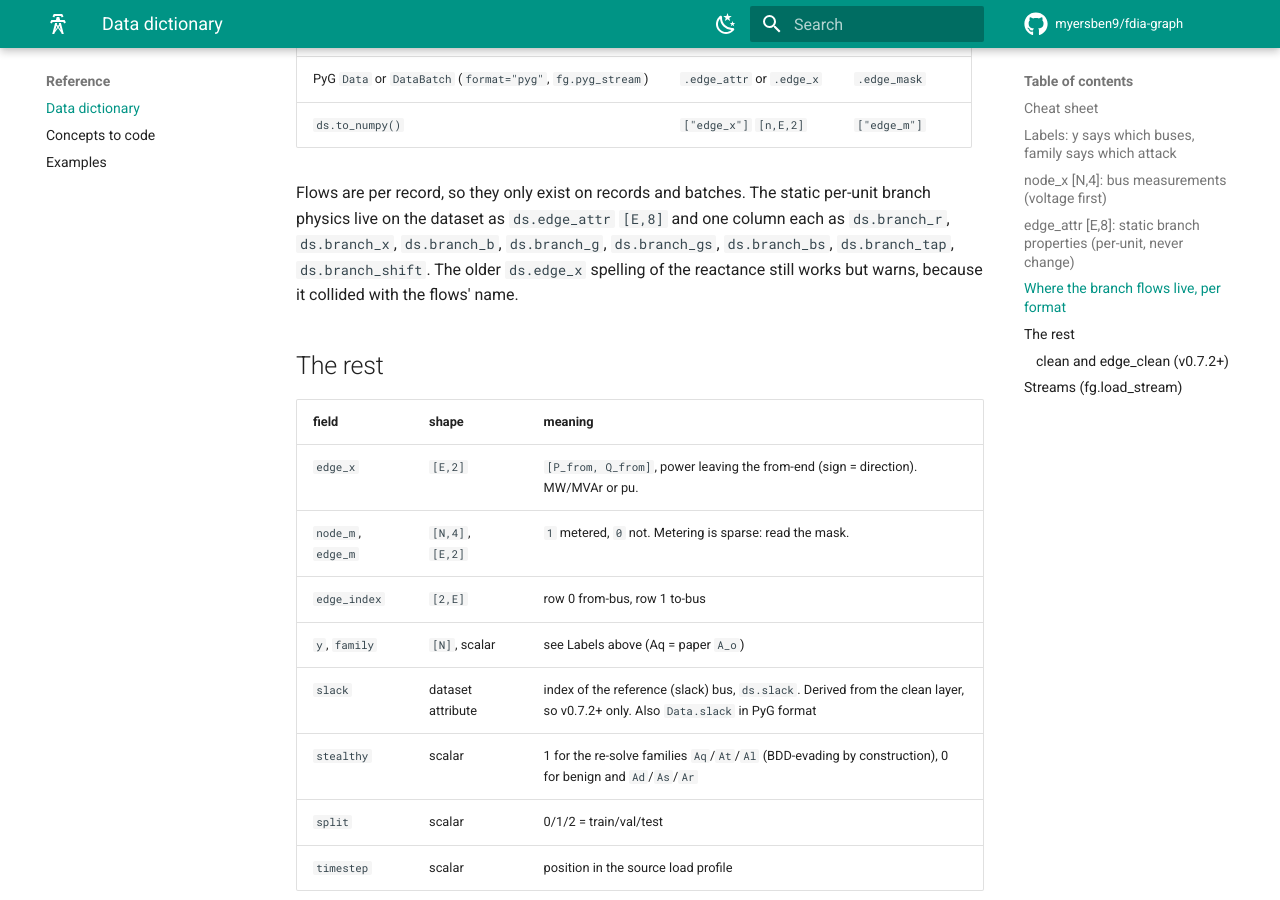
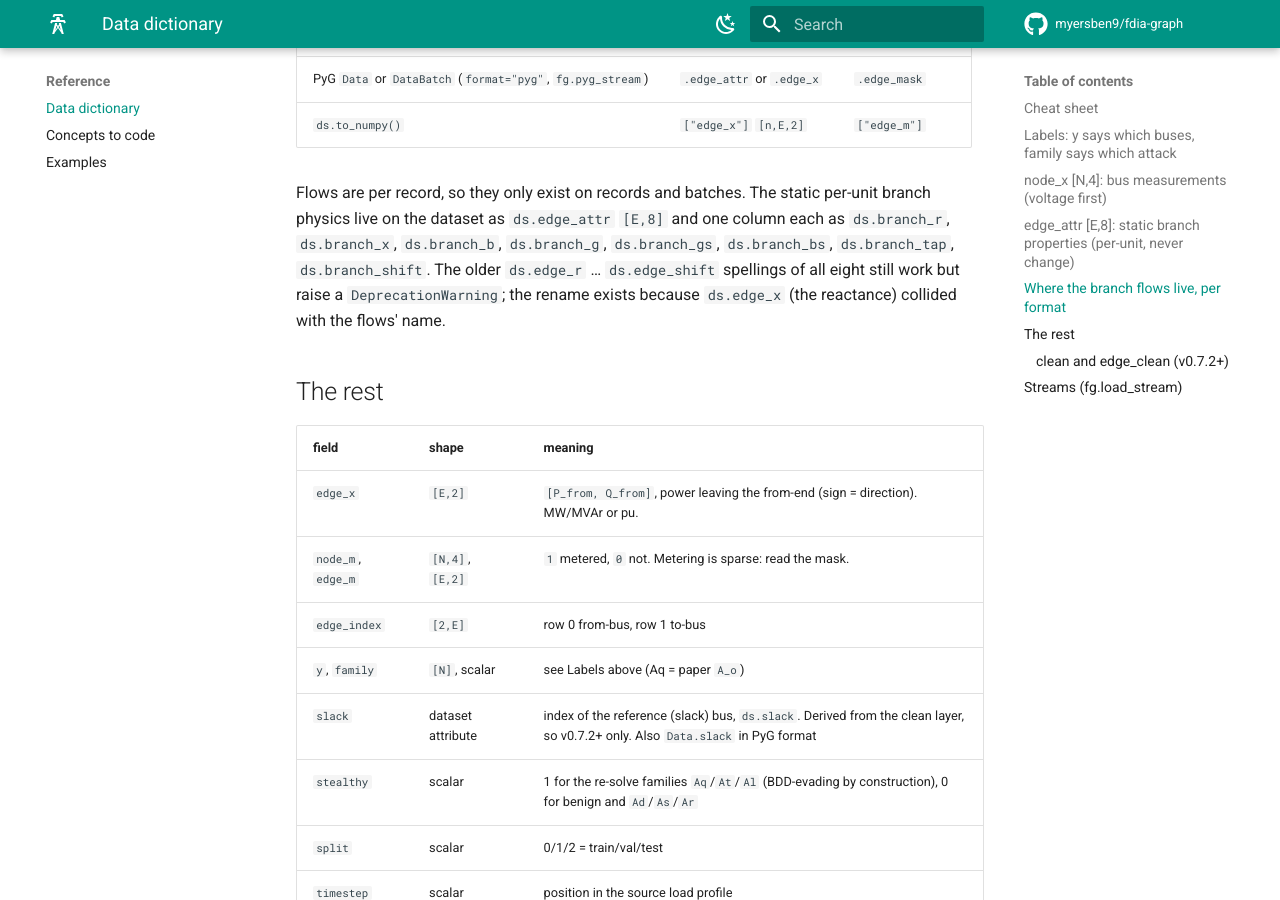
Before and after one commit to myersben9/fdia-graph, an MkDocs documentation site: the page built from docs/reference/DATA_DICTIONARY.md, in a window 1280 px wide and 900 px high, scrolled down 3006 px. Built offline with MkDocs 1.6.1 and Material for MkDocs 9.7.7, drawn with Linux system fonts in a browser that asks for light colours; comment, search, counter and statistics services are not loaded.

Commit message:
Data dictionary: all eight edge_* branch accessors are deprecated, not only edge_x (Copilot on #51)

```diff
--- a/docs/reference/DATA_DICTIONARY.md
+++ b/docs/reference/DATA_DICTIONARY.md
@@ -78,8 +78,8 @@ Sign of `P_inj`/`Q_inj`: `+` = net consumption (load), `−` = net injection (ge
 Flows are per record, so they only exist on records and batches. The static per-unit branch
 physics live on the dataset as `ds.edge_attr` `[E,8]` and one column each as `ds.branch_r`,
 `ds.branch_x`, `ds.branch_b`, `ds.branch_g`, `ds.branch_gs`, `ds.branch_bs`, `ds.branch_tap`,
-`ds.branch_shift`. The older `ds.edge_x` spelling of the reactance still works but warns, because it
-collided with the flows' name.
+`ds.branch_shift`. The older `ds.edge_r` … `ds.edge_shift` spellings of all eight still work but raise
+a `DeprecationWarning`; the rename exists because `ds.edge_x` (the reactance) collided with the flows' name.
 
 ## The rest
 
```
